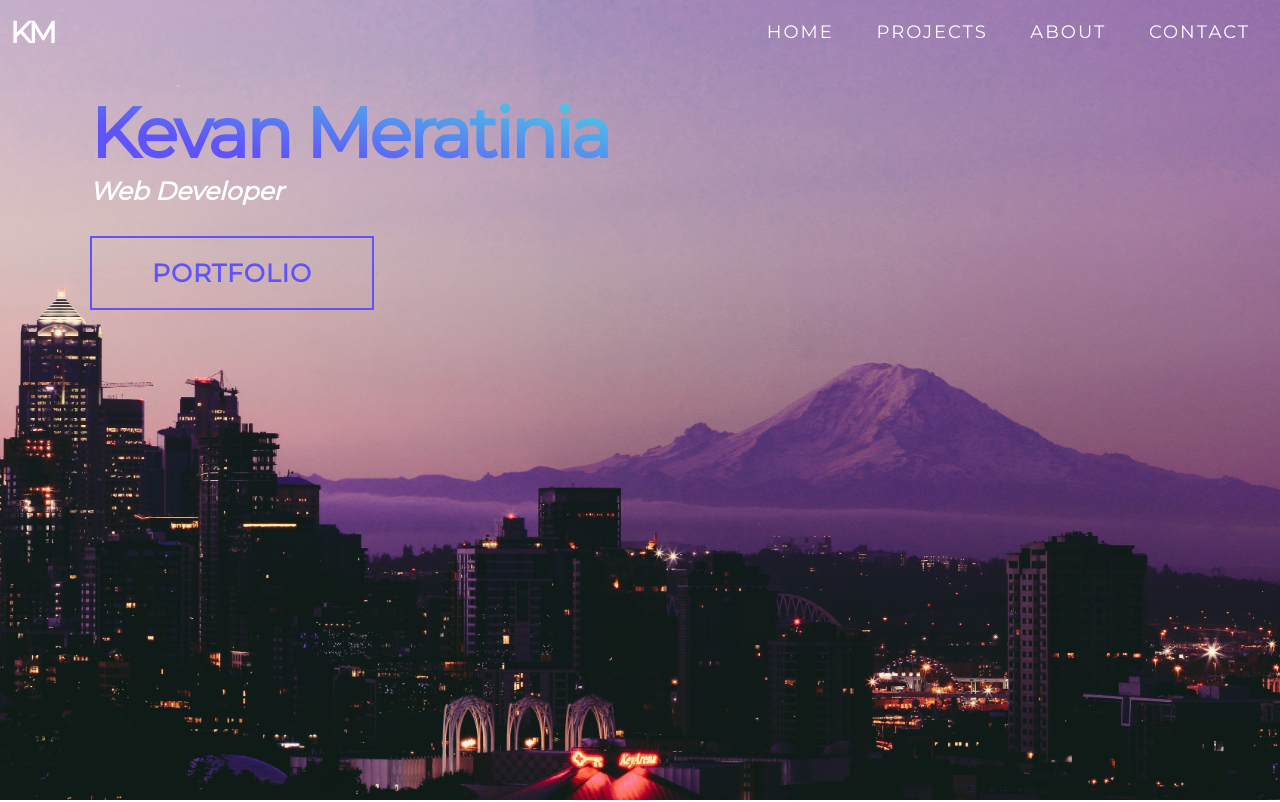
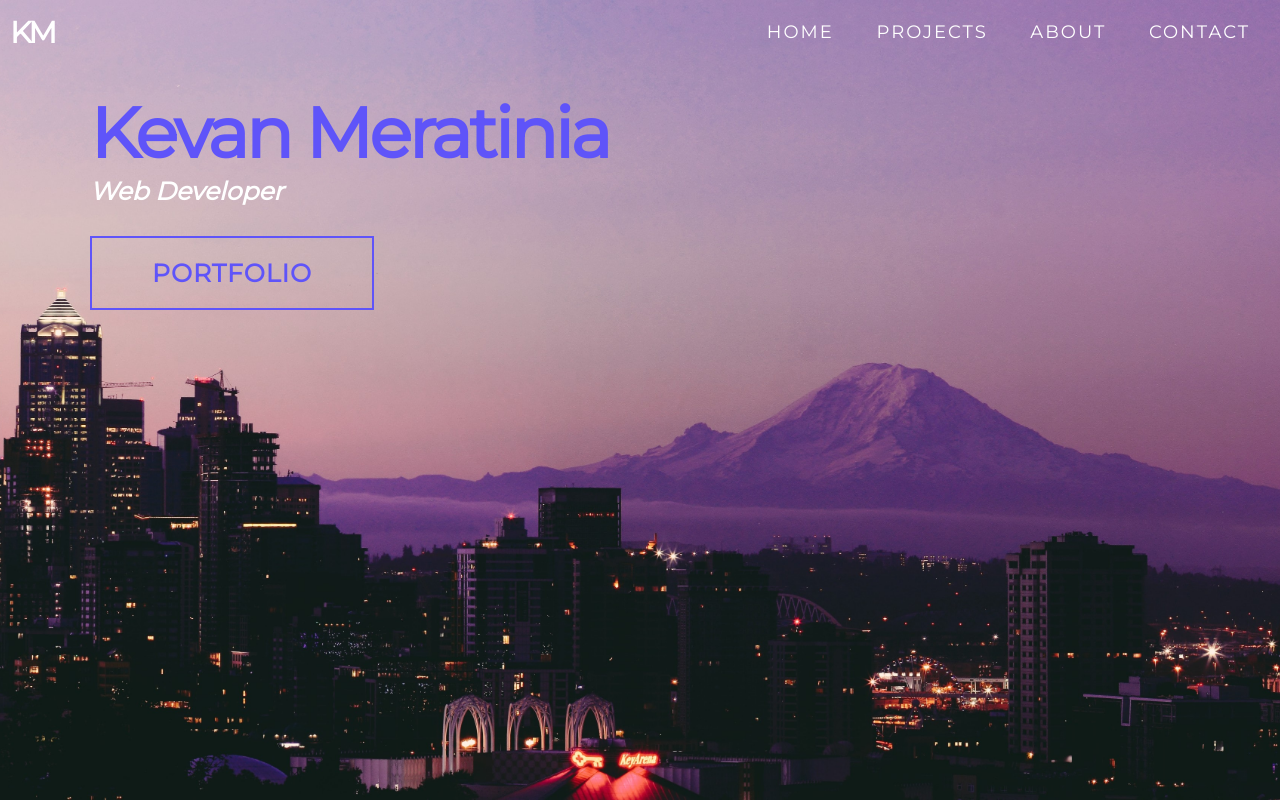
Before and after one commit to kmerati/portfolio, a plain HTML site: page index.html in a window 1280 px wide. Shown: the top 802 px of the page. Drawn offline with nearby package versions, Linux system fonts and the light colour scheme.

Commit message:
font changes made

```diff
--- a/style.css
+++ b/style.css
@@ -1,4 +1,5 @@
 @import 'https://fonts.googleapis.com/css?family=Montserrat:300, 400, 700&display=swap';
+
 * {
 	padding: 0;
 	margin: 0;
@@ -156,7 +157,7 @@ p {
 	color: white;
 	font-weight: bold;
 	letter-spacing: -3px;
-
+	font-family: 'Montserrat', Helvetica, sans-serif;
 
 }
 
@@ -346,15 +347,18 @@ p {
 	padding-top: 130px;
 
 	*/
+	font-family: 'Montserrat', Helvetica, sans-serif;
+	color: #5f54f9;
+	font-size: 5rem;
 
-	font-size: 7rem;
-	background-color: #f3ec78;
+	/*background-color: #f3ec78;
     background-image: linear-gradient(10deg, #5f54f9 30%, #4adede 100%);
     background-size: 100%;
     -webkit-background-clip: text;
     -moz-background-clip: text;
     -webkit-text-fill-color: transparent;
     -moz-text-fill-color: transparent;
+	*/
 
 	/* text-shadow: 1px 1px #342f90; */
 }
@@ -376,6 +380,7 @@ text-shadow: none;
 	position: relative;
 	color: white;
 	font-style: italic;
+	font-family: 'Montserrat', Helvetica, sans-serif;
 
 
 }
```
